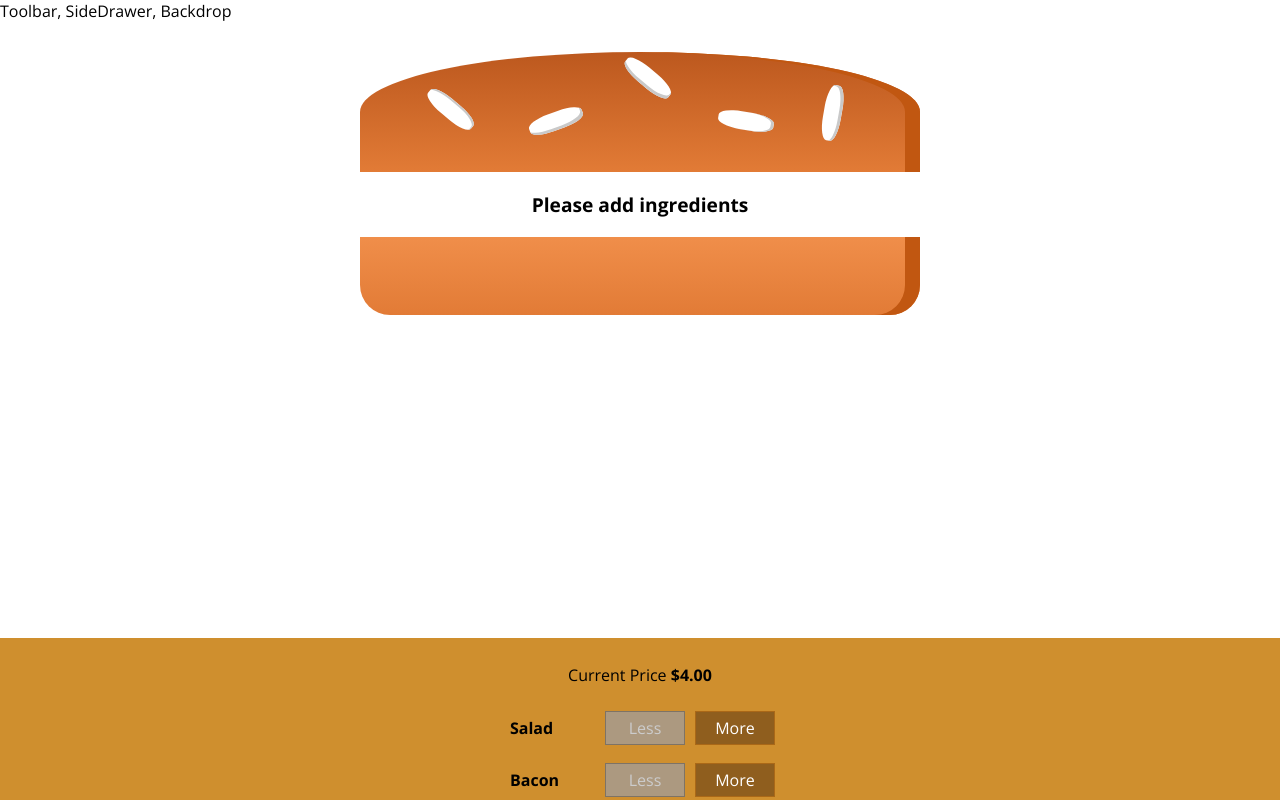
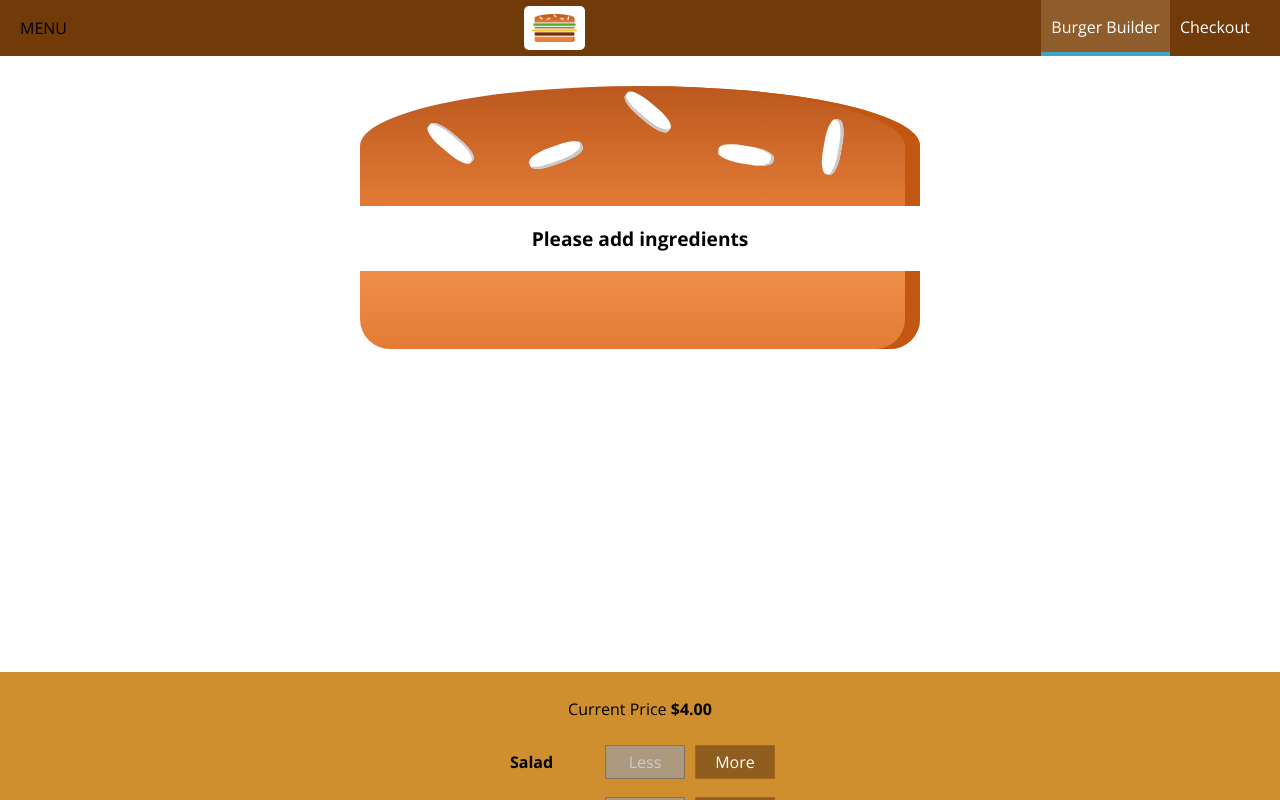
Before and after one commit to QurcoJr/burger-app, a React (Create React App) app: page / in a window 1280 px wide. Shown: the top 800 px of the page. Built offline with nearby package versions, Linux system fonts and the light colour scheme; the HTML template or start-up script is replaced by a standard one.

Commit message:
add navigation

```diff
--- a/src/components/Layout/Layout.js
+++ b/src/components/Layout/Layout.js
@@ -1,10 +1,13 @@
 import React from 'react';
 
 import classes from './Layout.module.css';
+import Toolbar from '../Navigation/Toolbar/Toolbar';
+import SideDrawer from '../Navigation/SideDrawer/SideDrawer';
 
 const Layout = props => (
   <>
-    <div>Toolbar, SideDrawer, Backdrop</div>
+    <Toolbar />
+    <SideDrawer />
     <main className={classes.Content}>{props.children}</main>
   </>
 );
--- a/src/components/Layout/Layout.module.css
+++ b/src/components/Layout/Layout.module.css
@@ -1,3 +1,3 @@
 .Content {
-    margin-top: 16px;
+    margin-top: 72px;
 }
--- /dev/null
+++ b/src/components/Navigation/NavigationItems/NavigationItem/NavigationItem.js
@@ -0,0 +1,13 @@
+import React from 'react';
+
+import classes from './NavigationItem.module.css';
+
+const NavigationItem = props => (
+  <li className={classes.NavigationItem}>
+    <a href={props.link} className={props.active ? classes.active : null}>
+      {props.children}
+    </a>
+  </li>
+);
+
+export default NavigationItem;
--- /dev/null
+++ b/src/components/Navigation/NavigationItems/NavigationItem/NavigationItem.module.css
@@ -0,0 +1,45 @@
+.NavigationItem {
+  margin: 10px 0;
+  box-sizing: border-box;
+  display: block;
+  width: 100%;
+}
+
+.NavigationItem a {
+  color: #8f5c2c;
+  text-decoration: none;
+  width: 100%;
+  box-sizing: border-box;
+  display: block;
+}
+
+.NavigationItem a:hover,
+.NavigationItem a:active,
+.NavigationItem a.active {
+  color: #40a4c8;
+}
+
+@media (min-width: 500px) {
+  .NavigationItem {
+    margin: 0;
+    display: flex;
+    height: 100%;
+    width: auto;
+    align-items: center;
+  }
+
+  .NavigationItem a {
+    color: white;
+    height: 100%;
+    padding: 16px 10px;
+    border-bottom: 4px solid transparent;
+  }
+
+  .NavigationItem a:hover,
+  .NavigationItem a:active,
+  .NavigationItem a.active {
+    background-color: #8f5c2c;
+    border-bottom: 4px solid #40a4c8;
+    color: white;
+  }
+}
--- /dev/null
+++ b/src/components/Navigation/NavigationItems/NavigationItems.js
@@ -0,0 +1,15 @@
+import React from 'react';
+
+import classes from './NavigationItems.module.css';
+import NavigationItem from './NavigationItem/NavigationItem';
+
+const NavigationItems = () => (
+  <ul className={classes.NavigationItems}>
+    <NavigationItem link="/" active>
+      Burger Builder
+    </NavigationItem>
+    <NavigationItem link="/">Checkout</NavigationItem>
+  </ul>
+);
+
+export default NavigationItems;
--- /dev/null
+++ b/src/components/Navigation/NavigationItems/NavigationItems.module.css
@@ -0,0 +1,15 @@
+.NavigationItems {
+  margin: 0;
+  padding: 0;
+  list-style: none;
+  display: flex;
+  flex-direction: column;
+  align-items: center;
+  height: 100%;
+}
+
+@media (min-width: 500px) {
+  .NavigationItems {
+    flex-direction: row;
+  }
+}
--- /dev/null
+++ b/src/components/Navigation/SideDrawer/SideDrawer.js
@@ -0,0 +1,19 @@
+import React from 'react';
+
+import Logo from '../../Logo/Logo';
+import NavigationItems from '../NavigationItems/NavigationItems';
+import classes from './SideDrawer.module.css';
+
+const SideDrawer = props => {
+  // ...
+  return (
+    <div className={classes.SideDrawer}>
+      <Logo height="11%" />
+      <nav style={{ marginTop: '32px' }}>
+        <NavigationItems />
+      </nav>
+    </div>
+  );
+};
+
+export default SideDrawer;
--- /dev/null
+++ b/src/components/Navigation/SideDrawer/SideDrawer.module.css
@@ -0,0 +1,27 @@
+.SideDrawer {
+  position: fixed;
+  width: 280px;
+  max-width: 70%;
+  height: 100%;
+  left: 0;
+  top: 0;
+  z-index: 200;
+  background-color: white;
+  padding: 32px 16px;
+  box-sizing: border-box;
+  transition: transform 0.3s ease-out;
+}
+
+@media (min-width: 500px) {
+  .SideDrawer {
+    display: none;
+  }
+}
+
+.Open {
+  transform: translateX(0);
+}
+
+.Close {
+  transform: translateX(-100%);
+}
--- /dev/null
+++ b/src/components/Navigation/Toolbar/Toolbar.js
@@ -0,0 +1,17 @@
+import React from 'react';
+
+import classes from './Toolbar.module.css';
+import Logo from '../../Logo/Logo';
+import NavigationItems from '../NavigationItems/NavigationItems';
+
+const Toolbar = props => (
+  <header className={classes.Toolbar}>
+    <div>MENU</div>
+    <Logo height="80%" />
+    <nav className={classes.DesktopOnly}>
+      <NavigationItems />
+    </nav>
+  </header>
+);
+
+export default Toolbar;
--- /dev/null
+++ b/src/components/Navigation/Toolbar/Toolbar.module.css
@@ -0,0 +1,24 @@
+.Toolbar {
+  height: 56px;
+  width: 100%;
+  position: fixed;
+  top: 0;
+  left: 0;
+  background-color: #703b09;
+  display: flex;
+  justify-content: space-between;
+  align-items: center;
+  padding: 0 20px;
+  box-sizing: border-box;
+  z-index: 90;
+}
+
+.Toolbar nav {
+  height: 100%;
+}
+
+@media (max-width: 499px) {
+  .DesktopOnly {
+    display: none;
+  }
+}
--- a/src/containers/BurgerBuilder/BurgerBuilder.js
+++ b/src/containers/BurgerBuilder/BurgerBuilder.js
@@ -35,10 +35,10 @@
   };
 
   addIngredientHandler = type => {
-    const updatedCont = this.state.ingredients[type] + 1;
+    const updatedCount = this.state.ingredients[type] + 1;
     const updatedIngredient = {
       ...this.state.ingredients,
-      [type]: updatedCont
+      [type]: updatedCount
     };
     const priceAddition = INGREDIENT_PRICES[type];
     const newPrice = this.state.totalPrice + priceAddition;
@@ -95,8 +95,7 @@
       <>
         <Modal
           show={this.state.purchasing}
-          modalClosed={this.purchaseCancelHandler}
-        >
+          modalClosed={this.purchaseCancelHandler}>
           <OrderSummary
             ingredients={this.state.ingredients}
             purchaseCanceled={this.purchaseCancelHandler}
```
